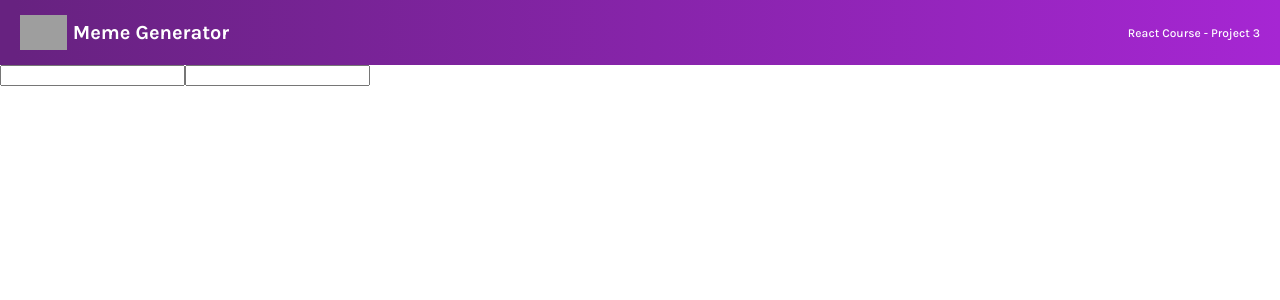
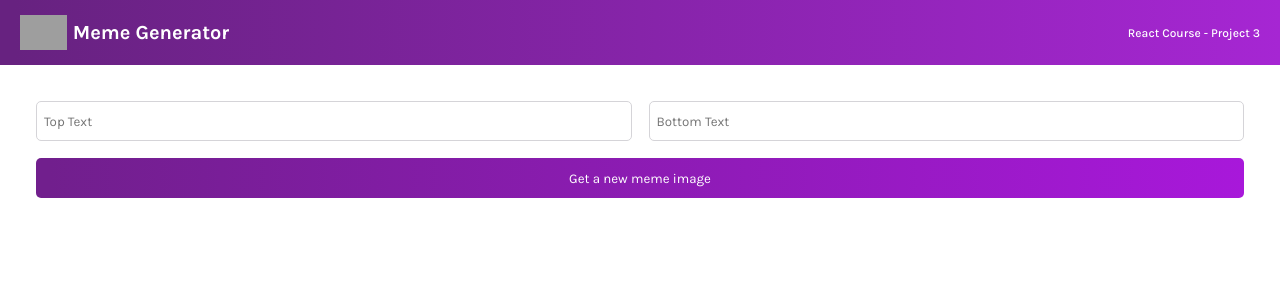
Before and after one commit to OmverYo/meme-generator, a React (Create React App) app: page / in a window 1280 px wide. Shown: the top 300 px of the page. Built offline with nearby package versions, Linux system fonts and the light colour scheme; grey boxes are pictures that could not be loaded.

Commit message:
Major changes to input space and button styling

```diff
--- a/src/components/Meme.js
+++ b/src/components/Meme.js
@@ -2,9 +2,12 @@
 
 export default function Meme() {
     return (
-        <div className="meme">
-            <input></input>
-            <input></input>
-        </div>
+        <main>
+            <form className="form">
+                <input type="" placeholder="Top Text" className="form--input"/>
+                <input type="" placeholder="Bottom Text" className="form--input"/>
+                <button className="form--button">Get a new meme image</button>
+            </form>
+        </main>
     )
 }
--- a/src/style.css
+++ b/src/style.css
@@ -5,6 +5,10 @@
 body {
     font-family: "Karla", sans-serif;
     margin: 0;
+}
+
+main {
+    padding: 36px;
 }
 
 .header {
@@ -31,5 +35,25 @@
     font-weight: 500;
 }
 
-.meme {
+.form {
+    display: grid;
+    grid-template: 40px 40px / 1fr 1fr;
+    gap: 17px;
 }
+
+.form--input {
+    font-family: "Karla", sans-serif;
+    border-radius: 5px;
+    border: 1px solid #D5D4D8;
+    text-indent: 5px;
+}
+
+.form--button {
+    grid-column: 1 / -1;
+    font-family: "Karla", sans-serif;
+    border-radius: 5px;
+    background: linear-gradient(90.41deg, #711F8D 1.14%, #A818DA 100%);
+    color: white;
+    border: none;
+    cursor: pointer;
+}
```
